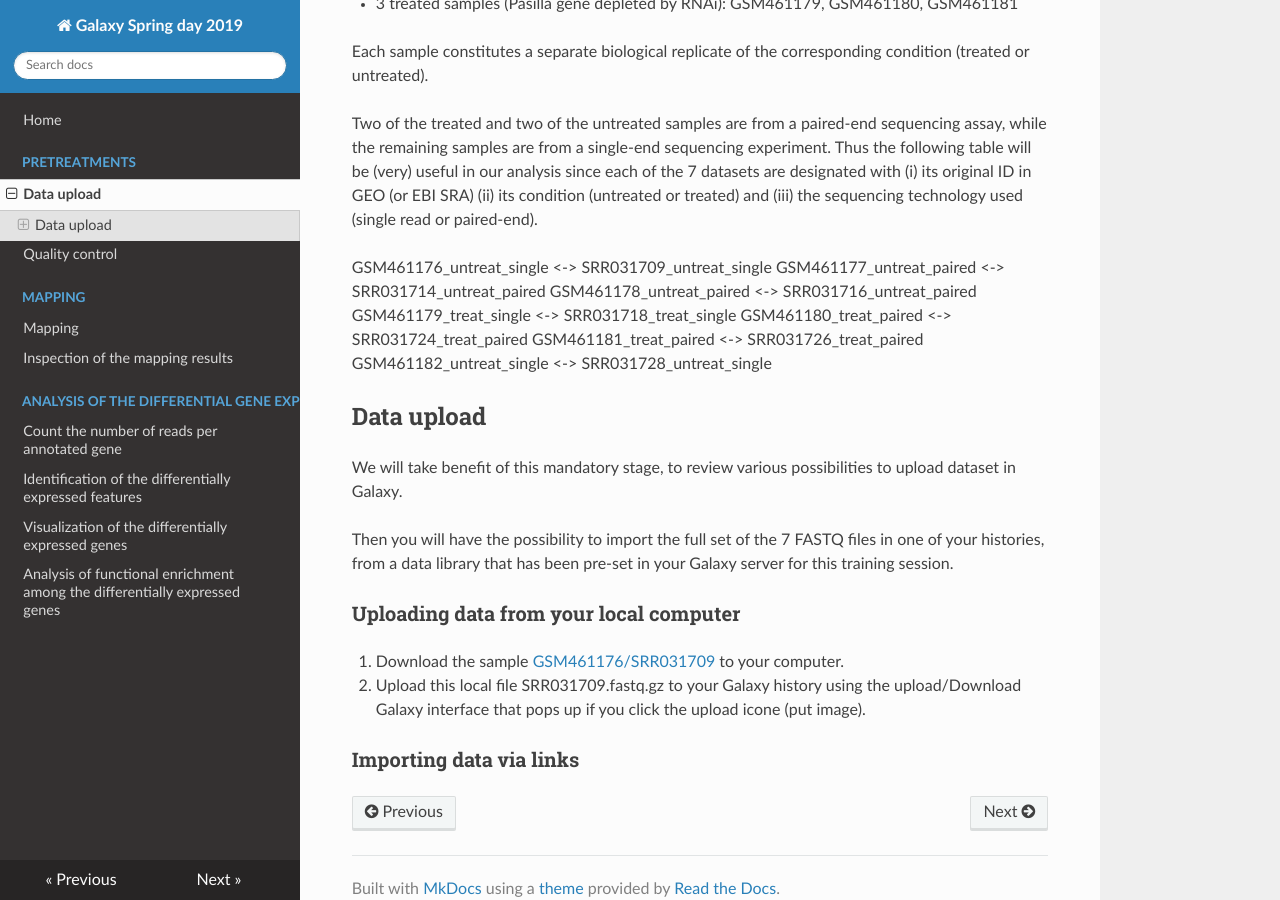
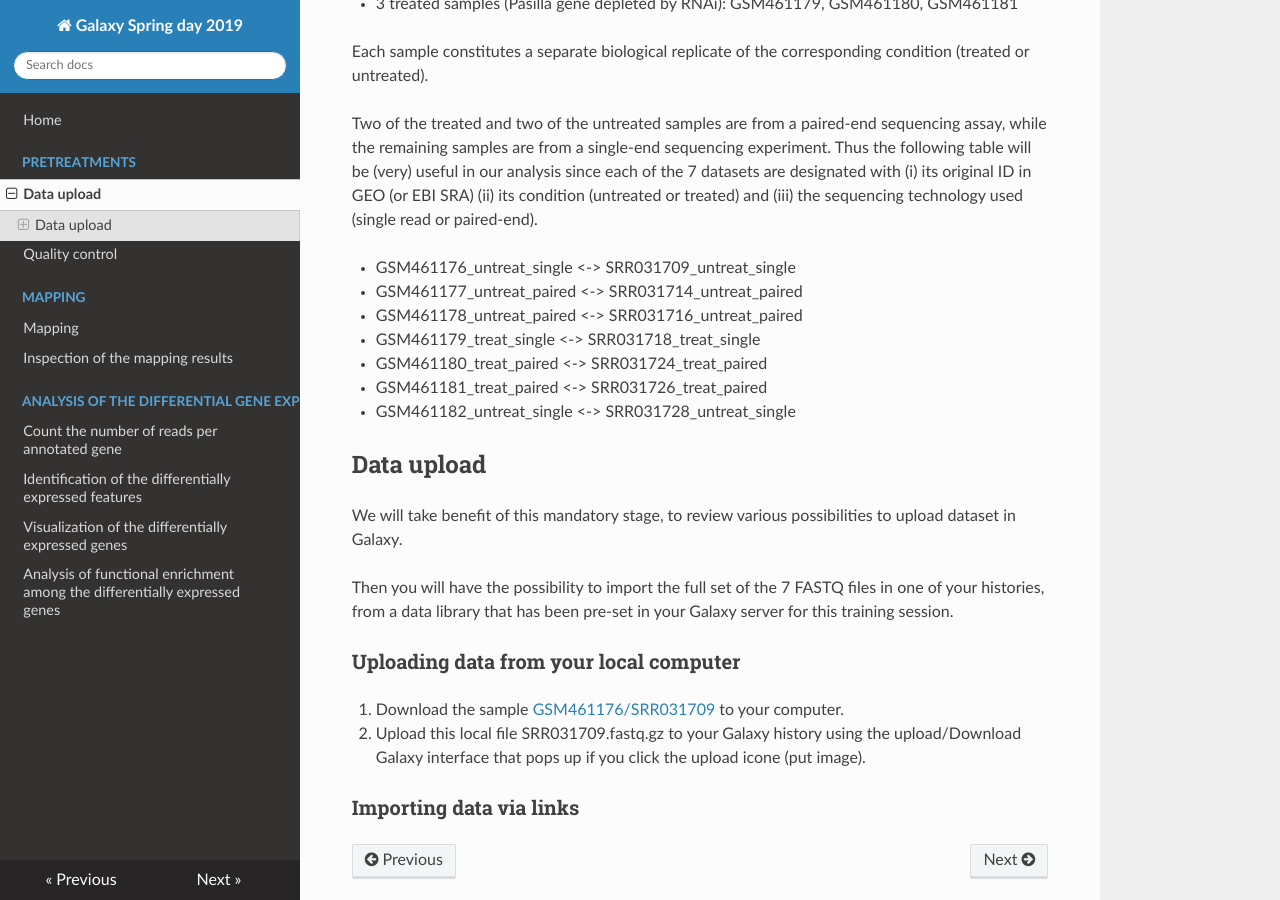
Before and after one commit to ARTbio/springday, an MkDocs documentation site: the page built from docs/uploads.md, in a window 1280 px wide and 900 px high, scrolled down 432 px. Built offline with MkDocs 1.6.1, drawn with Linux system fonts in a browser that asks for light colours; nearby versions of some CDN libraries.

Commit message:
improve dataset table appearence

```diff
--- a/docs/uploads.md
+++ b/docs/uploads.md
@@ -23,13 +23,13 @@ table will be (very) useful in our analysis since each of the 7 datasets are des
 with (i) its original ID in GEO (or EBI SRA) (ii)  its condition (untreated or treated)
 and (iii) the sequencing technology used (single read or paired-end).
 
-GSM461176_untreat_single <-> SRR031709_untreat_single
-GSM461177_untreat_paired <-> SRR031714_untreat_paired
-GSM461178_untreat_paired <-> SRR031716_untreat_paired
-GSM461179_treat_single <-> SRR031718_treat_single
-GSM461180_treat_paired <-> SRR031724_treat_paired
-GSM461181_treat_paired <-> SRR031726_treat_paired
-GSM461182_untreat_single <-> SRR031728_untreat_single
+- GSM461176_untreat_single <-> SRR031709_untreat_single
+- GSM461177_untreat_paired <-> SRR031714_untreat_paired
+- GSM461178_untreat_paired <-> SRR031716_untreat_paired
+- GSM461179_treat_single <-> SRR031718_treat_single
+- GSM461180_treat_paired <-> SRR031724_treat_paired
+- GSM461181_treat_paired <-> SRR031726_treat_paired
+- GSM461182_untreat_single <-> SRR031728_untreat_single
 
 ## Data upload
 
```
